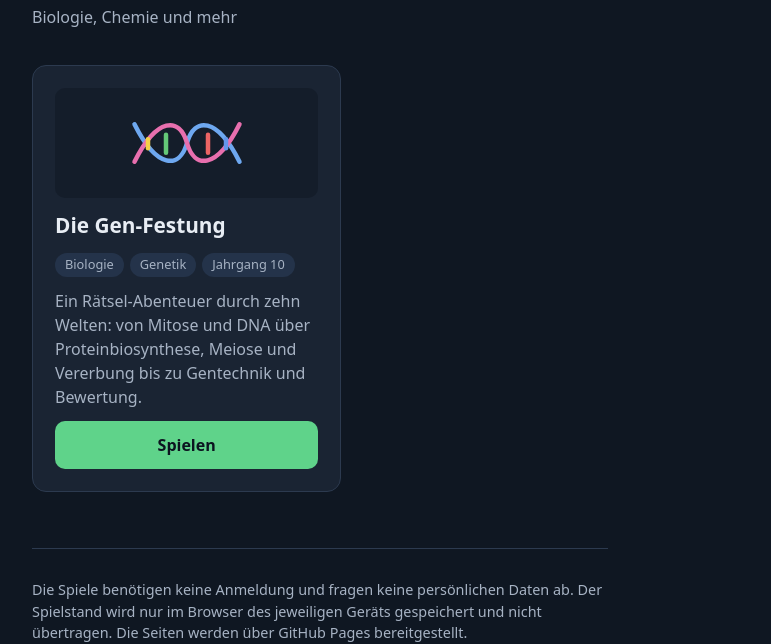
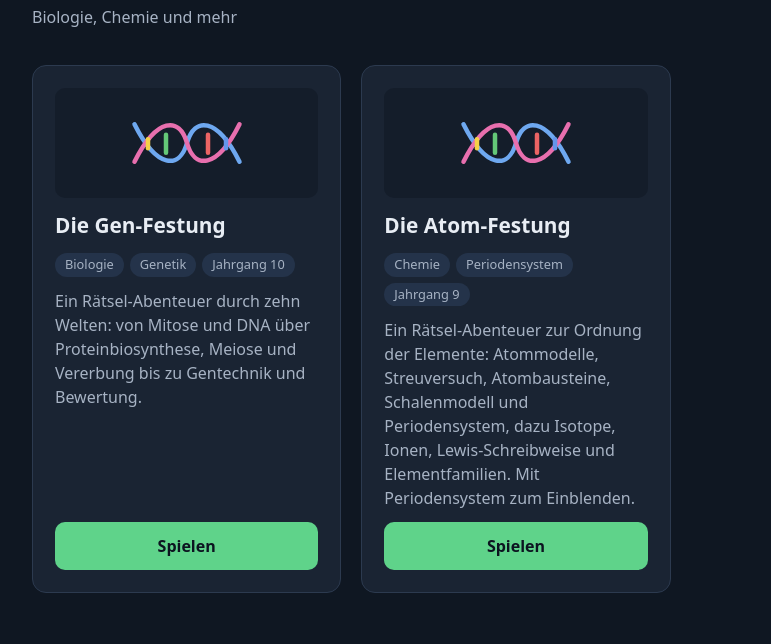
Before and after one commit to Noraya-Schule/noraya-schule.github.io, a plain HTML site: page naturwissenschaften.html in a window 1280 px wide. Shown: the part 162-806 px from the top of the page, without its empty margins (124-895 px from the left). Drawn offline with Linux system fonts and the light colour scheme.

Commit message:
Add files via upload

```diff
--- a/naturwissenschaften.html
+++ b/naturwissenschaften.html
@@ -48,6 +48,13 @@
         <p>Ein Rätsel-Abenteuer durch zehn Welten: von Mitose und DNA über Proteinbiosynthese, Meiose und Vererbung bis zu Gentechnik und Bewertung.</p>
         <a class="knopf" href="Die-Gen-Festung/">Spielen</a>
       </article>
+      <article class="spiel">
+        <div class="bild" aria-hidden="true"><svg width="120" height="70" viewBox="0 0 160 90"><path d="M10 20 C 40 80, 70 80, 80 45 S 120 10, 150 70" fill="none" stroke="#6ea8f0" stroke-width="6" stroke-linecap="round"/><path d="M10 70 C 40 10, 70 10, 80 45 S 120 80, 150 20" fill="none" stroke="#e86fae" stroke-width="6" stroke-linecap="round"/><g stroke-width="6" stroke-linecap="round"><line x1="28" y1="40" x2="28" y2="52" stroke="#f5d246"/><line x1="52" y1="34" x2="52" y2="58" stroke="#64c878"/><line x1="108" y1="34" x2="108" y2="58" stroke="#eb6464"/><line x1="132" y1="40" x2="132" y2="52" stroke="#6496eb"/></g></svg></div>
+        <h2>Die Atom-Festung</h2>
+        <div class="marken"><span class="marke">Chemie</span><span class="marke">Periodensystem</span><span class="marke">Jahrgang 9</span></div>
+        <p>Ein Rätsel-Abenteuer zur Ordnung der Elemente: Atommodelle, Streuversuch, Atombausteine, Schalenmodell und Periodensystem, dazu Isotope, Ionen, Lewis-Schreibweise und Elementfamilien. Mit Periodensystem zum Einblenden.</p>
+        <a class="knopf" href="Die-Atom-Festung/">Spielen</a>
+      </article>
     </section>
     <footer>
       <p>Die Spiele benötigen keine Anmeldung und fragen keine persönlichen Daten ab. Der Spielstand wird nur im Browser des jeweiligen Geräts gespeichert und nicht übertragen. Die Seiten werden über GitHub Pages bereitgestellt.</p>
```
Also changed, not shown: index.html (+1 -1 lines).
